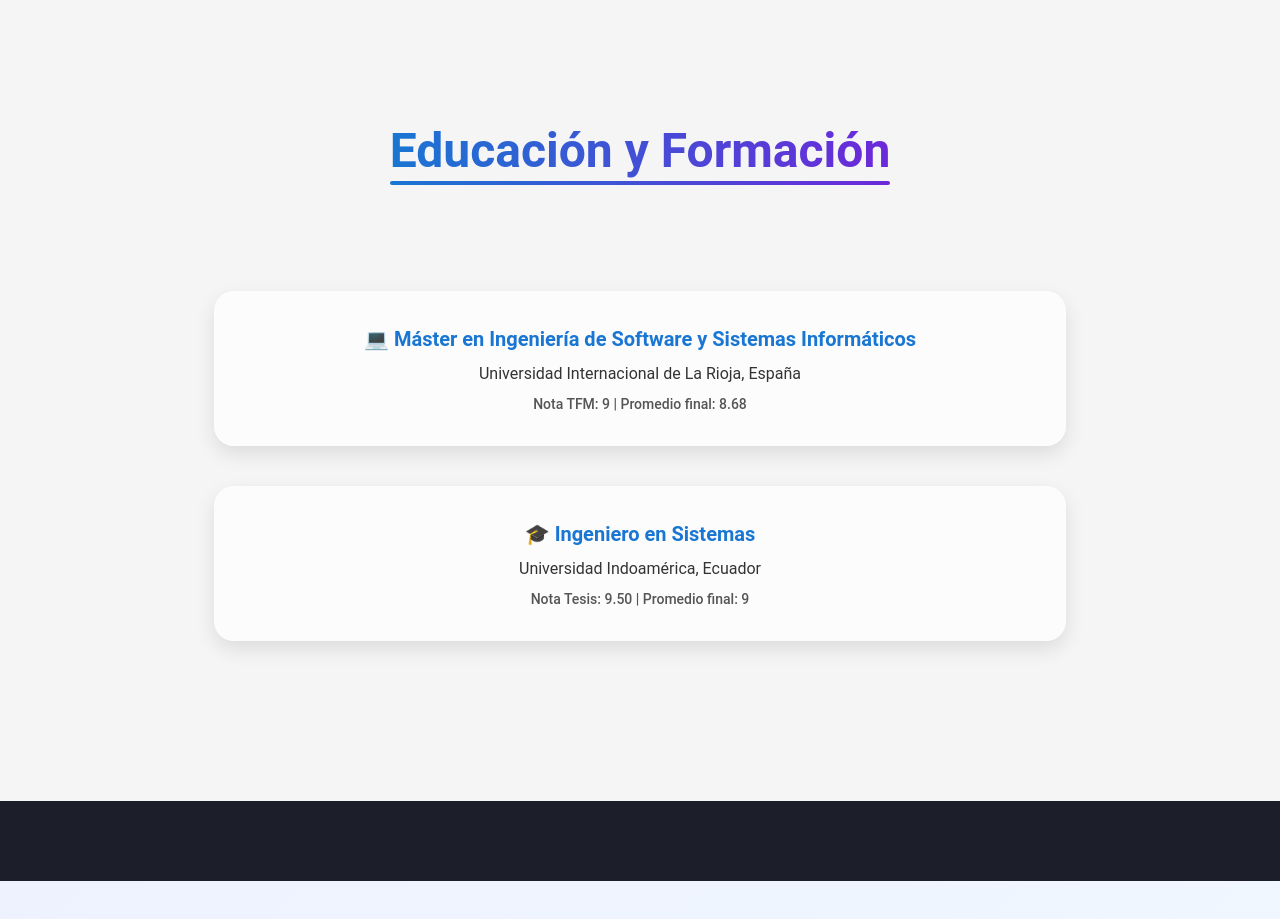
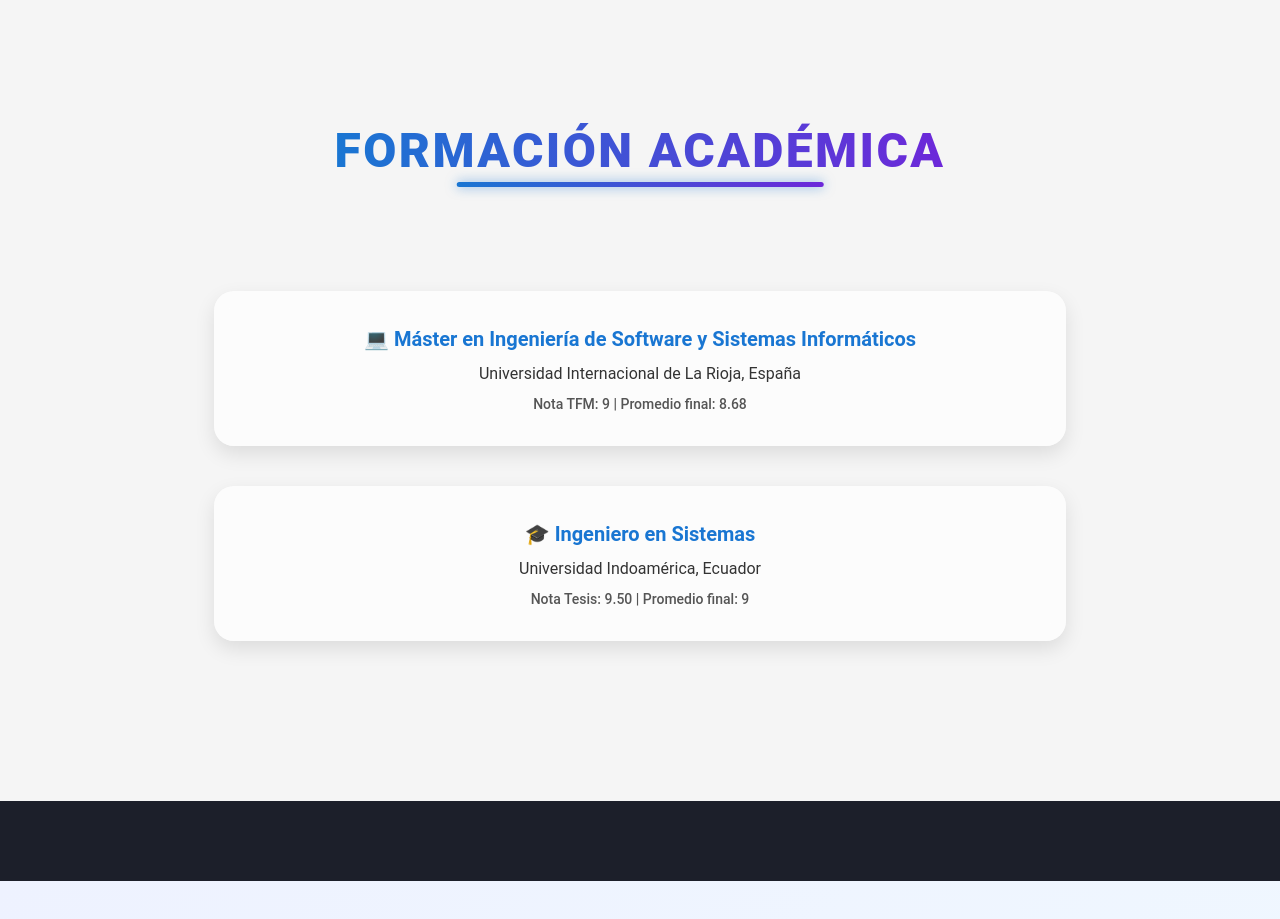
Before and after one commit to Patogol35/jorgito, a React (Vite) app: page / in a window 1280 px wide. Shown: the part 960-1879 px from the top of the page. Built offline with nearby package versions, Linux system fonts and the light colour scheme.

Commit message:
Update About.jsx

```diff
--- a/src/components/About.jsx
+++ b/src/components/About.jsx
@@ -17,7 +17,7 @@ export default function About() {
 
   return (
     <Container maxWidth="md" sx={{ py: 10 }}>
-      {/* Título con gradiente igual a Certificaciones */}
+      {/* Título con gradiente mejorado */}
       <motion.div
         initial={{ opacity: 0, y: 50 }}
         whileInView={{ opacity: 1, y: 0 }}
@@ -29,8 +29,10 @@ export default function About() {
           variant="h3"
           align="center"
           sx={{
-            fontWeight: "bold",
+            fontWeight: 800,
+            letterSpacing: "0.05em",
             mb: 6,
+            textTransform: "uppercase",
             background: "linear-gradient(90deg, #1976d2, #6d28d9)",
             WebkitBackgroundClip: "text",
             WebkitTextFillColor: "transparent",
@@ -38,17 +40,19 @@ export default function About() {
             display: "inline-block",
           }}
         >
-          Educación y Formación
+          Formación Académica
           <Box
             component="span"
             sx={{
               position: "absolute",
-              left: 0,
-              bottom: -6,
-              width: "100%",
-              height: "4px",
+              left: "50%",
+              bottom: -8,
+              transform: "translateX(-50%)",
+              width: "60%",
+              height: "5px",
               background: "linear-gradient(90deg, #1976d2, #6d28d9)",
-              borderRadius: "8px",
+              borderRadius: "12px",
+              boxShadow: "0 0 12px rgba(25,118,210,0.6)",
             }}
           />
         </Typography>
```
